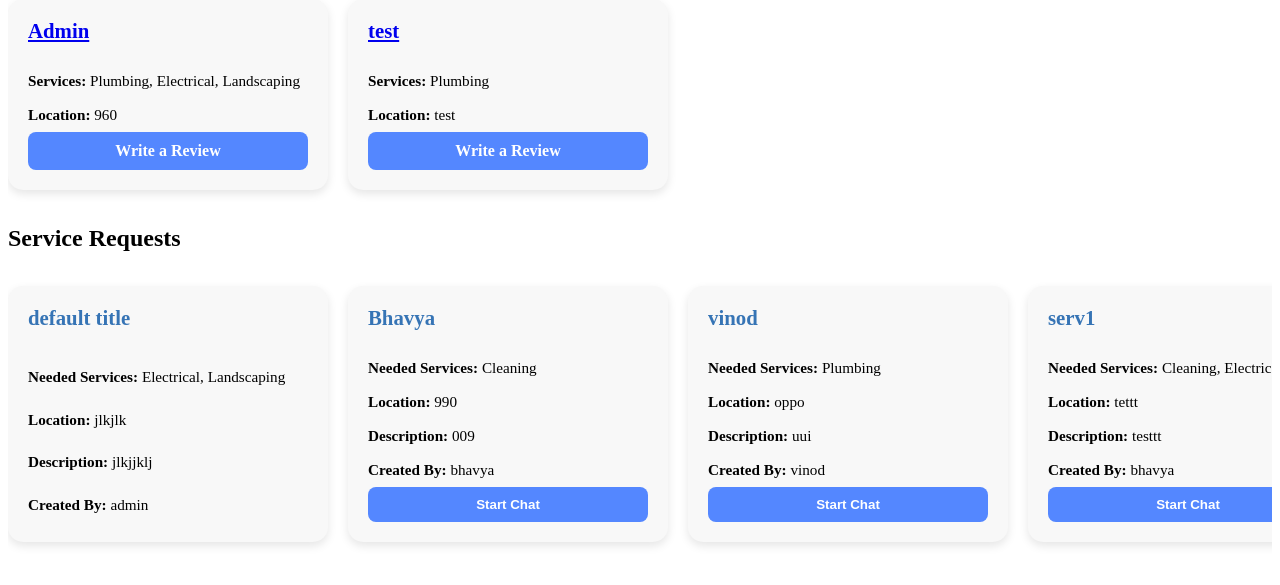
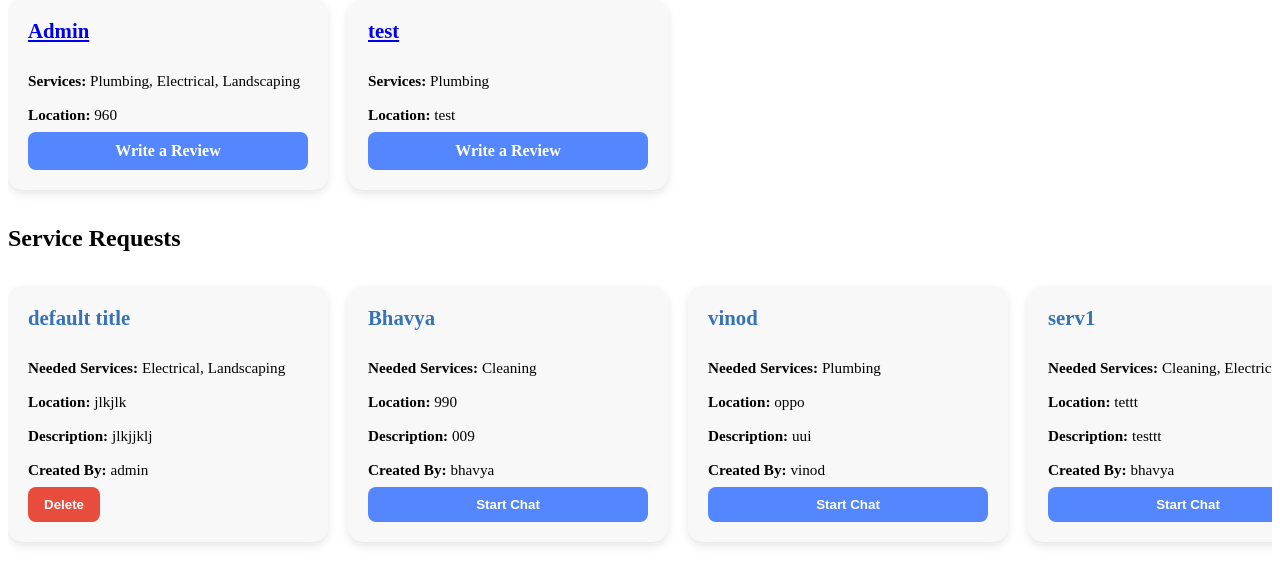
Before and after one commit to bhavyap1010/reno, a Django app: page / in a window 1280 px wide. Shown: the part 193-778 px from the top of the page. Run offline with Django 5.2, Linux system fonts and the light colour scheme; a user stored in the database is signed in; data comes from the database, SQL or seed files in the repository; both versions use the stored data as it was after the commit.

Commit message:
delete service request feature

```diff
--- a/client/static/client/home.css
+++ b/client/static/client/home.css
@@ -222,6 +222,14 @@
     transition: background-color 0.3s ease;
 }
 
+.card-button.delete {
+    background-color: #e74c3c;
+}
+
+.card-button.delete:hover {
+    background-color: #c0392b;
+}
+
 .card-button:hover {
     background-color: var(--darkBlue);
 }
--- a/client/templates/client/home.html
+++ b/client/templates/client/home.html
@@ -94,6 +94,12 @@
         {% if request.user != user %}
         <button class="card-button" onclick="startChat('{{ request.user.username }}')">Start Chat</button>
         {% endif %}
+        {% if request.user == user %}
+        <form method="post" action="{% url 'delete-service-request' request.id %}">
+            {% csrf_token %}
+            <button type="submit" class="card-button delete">Delete</button>
+        </form>
+        {% endif %}
     </div>
     {% empty %}
     <div>No service requests found.</div>
@@ -106,7 +112,6 @@
         overlay.style.display = overlay.style.display === "block" ? "none" : "block";
     }
 
-    // Optional: click outside sidebar to close
     document.addEventListener("click", function (e) {
         const overlay = document.getElementById("sidebarOverlay");
         const sidebar = document.querySelector(".sidebar");
--- a/client/urls.py
+++ b/client/urls.py
@@ -17,5 +17,5 @@
     path("chats/", views.chat_home, name="chat-home"),
     path("chats/<str:room_name>/", views.chat_home, name="chat-home"),
     path("start-chat/", views.start_chat, name="chat-start"),  # assuming this view exists
-
+    path('delete-request/<int:request_id>/', views.delete_service_request, name='delete-service-request'),
 ]
--- a/client/views.py
+++ b/client/views.py
@@ -9,6 +9,7 @@
 import secrets
 from django.http import JsonResponse as jsonresponse, HttpResponseBadRequest as httpresponsebadrequest, HttpResponseForbidden
 from django.views.decorators.csrf import csrf_exempt
+from django.contrib import messages
 
 
 from django.shortcuts import render, redirect
@@ -140,6 +141,20 @@
     else:
         form = ServiceRequestForm()
     return render(request, 'client/service_request_form.html', {'form': form})
+
+@login_required
+def delete_service_request(request, request_id):
+    service_request = get_object_or_404(ServiceRequest, id=request_id)
+
+    if service_request.user != request.user:
+        return HttpResponseForbidden("You are not allowed to delete this request.")
+
+    if request.method == 'POST':
+        service_request.delete()
+        messages.success(request, "Service request deleted successfully.")
+        return redirect('home')
+    else:
+        return HttpResponseForbidden("Invalid request method.")
 
 @login_required
 def write_review(request, business_id):
```
Also changed, not shown: client/tests.py (+25 -0 lines), db.sqlite3.
